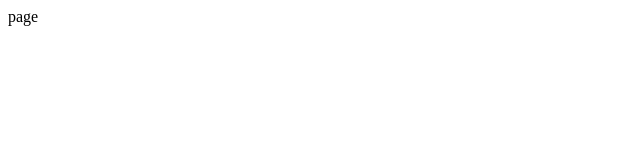
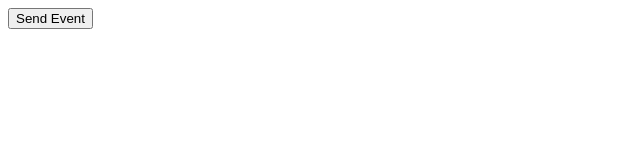
Before and after one commit to Adro1t/googleTag, a Next.js app: page / in a window 1280 px wide. Shown: the top 160 px of the page, without its empty margins (0-640 px from the left). Built offline with nearby package versions, Linux system fonts and the light colour scheme.

Commit message:
added event

```diff
--- a/src/app/page.js
+++ b/src/app/page.js
@@ -1,7 +1,16 @@
+import { sendGTMEvent } from "@next/third-parties/google";
 import React from "react";
 
 const page = () => {
-  return <div>page</div>;
+  return (
+    <div>
+      <button
+        onClick={() => sendGTMEvent({ event: "buttonClicked", value: "xyz" })}
+      >
+        Send Event
+      </button>
+    </div>
+  );
 };
 
 export default page;
```
